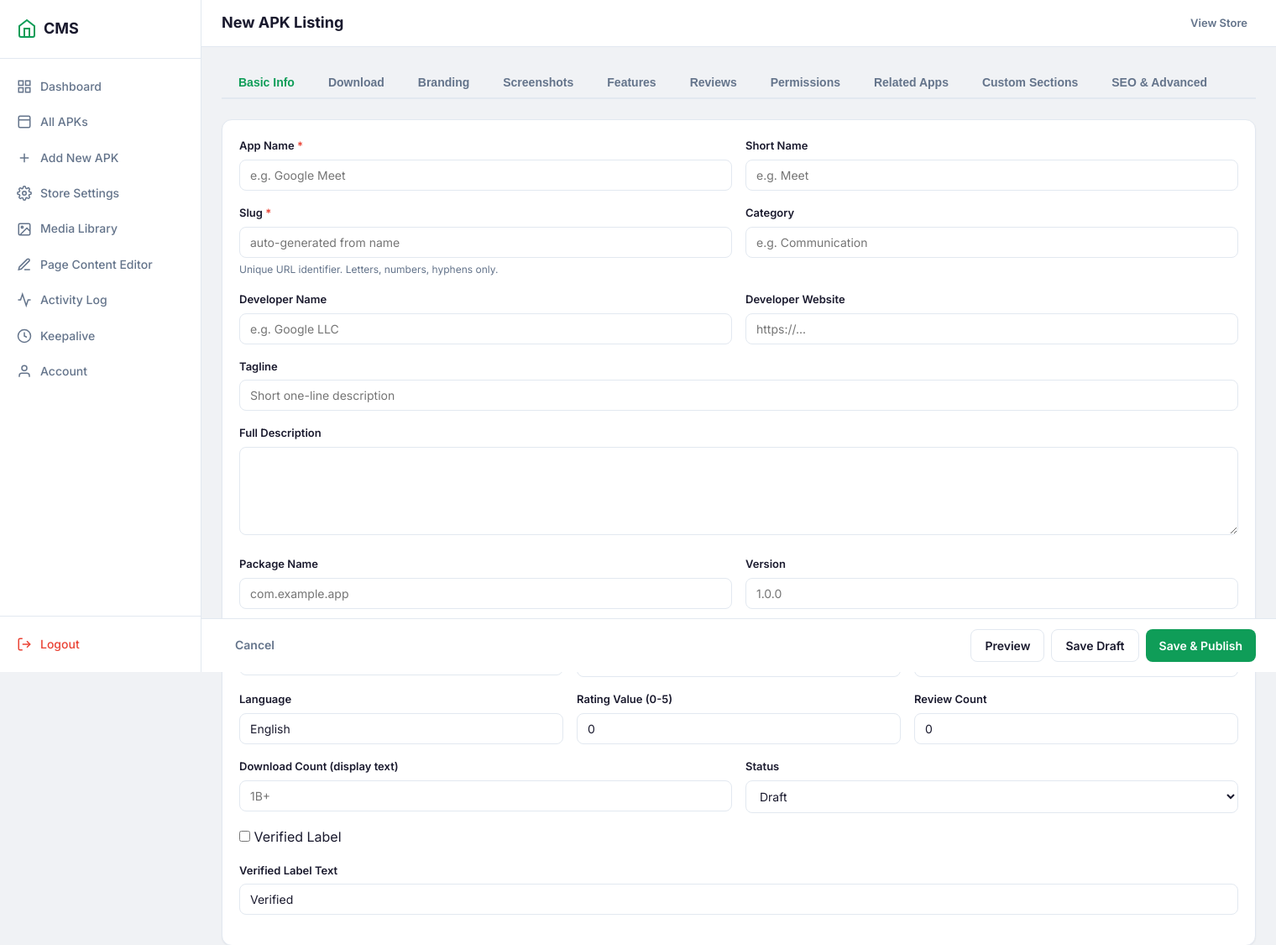
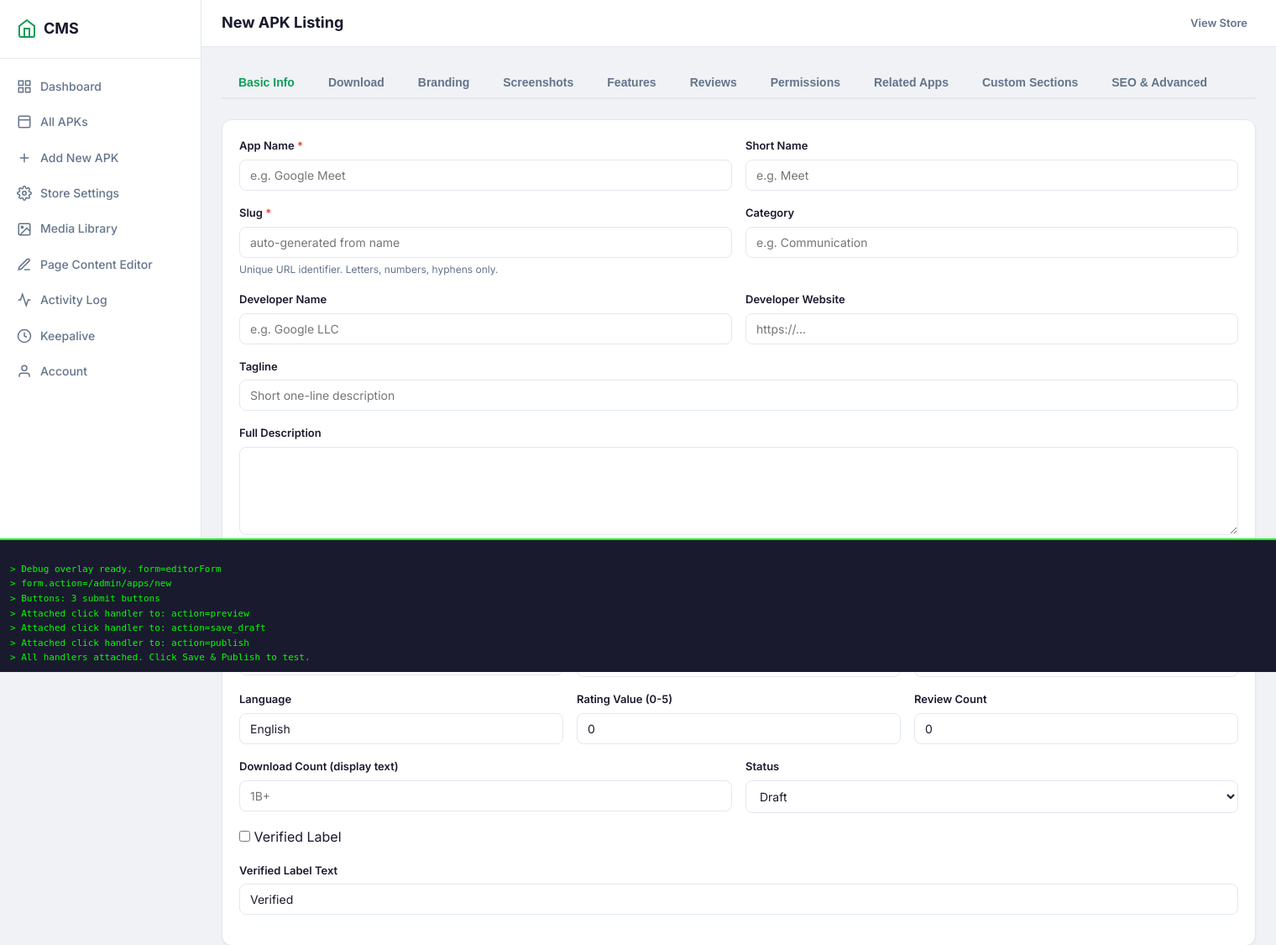
Before and after one commit to l9704734-cpu/btmob, a Flask app: template app/templates/admin/editor.html in a window 1520 px wide. Shown: the top 1125 px of the page at 84% size. Run offline with Flask 3, Linux system fonts and the light colour scheme; the template is opened without the code that fills it: values that come from a table or form of the project are taken from there, others are empty.

Commit message:
Add on-screen debug overlay to catch Save & Publish button click errors — shows debug log at bottom of editor page

```diff
--- a/app/templates/admin/editor.html
+++ b/app/templates/admin/editor.html
@@ -571,44 +571,87 @@ function addCustom() {
     container.appendChild(div);
 }
 
-// Unsaved changes warning — disabled to prevent form submission issues
+// DEBUG: visual debug overlay + AJAX submit via button click handlers
 let formChanged = false;
+(function() {
+    const form = document.getElementById('editorForm');
+    if (!form) return;
 
-// AJAX form submission — prevents beforeunload from blocking saves
-document.getElementById('editorForm').addEventListener('submit', function(e) {
-    // Let Preview button open in new tab normally (don't intercept)
-    const submitter = document.activeElement;
-    if (submitter && submitter.value === 'preview') {
-        return; // Allow native submission for preview (opens in new tab)
+    // Create debug overlay
+    const dbg = document.createElement('div');
+    dbg.id = 'debug-overlay';
+    dbg.style.cssText = 'position:fixed;bottom:0;left:0;right:0;background:#1a1a2e;color:#0f0;font-family:monospace;font-size:11px;padding:8px 12px;z-index:99999;max-height:200px;overflow-y:auto;border-top:2px solid #0f0;white-space:pre-wrap;';
+    document.body.appendChild(dbg);
+    function dlog(msg) {
+        dbg.textContent += '\n> ' + msg;
+        dbg.scrollTop = dbg.scrollHeight;
+        console.log('[SAVE-DEBUG]', msg);
     }
-    e.preventDefault();
-    formChanged = false;
+    dlog('Debug overlay ready. form=' + (form ? form.id : 'none'));
+    dlog('form.action=' + form.getAttribute('action'));
+    dlog('Buttons: ' + form.querySelectorAll('button[type=submit]').length + ' submit buttons');
 
-    const formData = new FormData(this);
-    if (submitter && submitter.name === 'action') {
-        formData.append('action', submitter.value);
+    // Attach click handlers to all submit buttons
+    form.querySelectorAll('button[type=submit]').forEach(function(btn) {
+        btn.addEventListener('click', function(e) {
+            dlog('CLICKED: ' + btn.name + '=' + btn.value + ' | defaultPrevented=' + e.defaultPrevented);
+
+            // Preview opens in new tab — let it through
+            if (btn.value === 'preview') {
+                dlog('Preview — allowing native submit');
+                return;
             }
 
-    const btnPublish = document.querySelector('button[value=publish]');
-    const btnDraft = document.querySelector('button[value=save_draft]');
-    if (btnPublish) { btnPublish.disabled = true; btnPublish.textContent = 'Saving...'; }
-    if (btnDraft) { btnDraft.disabled = true; }
+            e.preventDefault();
+            dlog('Prevented default. Starting AJAX submit...');
 
-    fetch(this.action, {
+            // Build form data
+            var formData = new FormData(form);
+            formData.append('action', btn.value);
+            formData.append('status', 'published');
+            dlog('FormData built. action=' + btn.value);
+
+            // Disable buttons
+            btn.disabled = true;
+            var origText = btn.textContent;
+            btn.textContent = 'Saving...';
+
+            // Submit via fetch
+            dlog('Fetching: ' + form.getAttribute('action'));
+            fetch(form.getAttribute('action'), {
                 method: 'POST',
                 body: formData,
                 credentials: 'same-origin'
-    }).then(r => {
-        if (r.redirected) {
+            }).then(function(r) {
+                dlog('Response: status=' + r.status + ' redirected=' + r.redirected + ' url=' + r.url);
+                if (r.redirected || r.status === 302 || r.ok) {
+                    dlog('SUCCESS — reloading to: ' + r.url);
                     window.location.href = r.url;
                 } else {
+                    dlog('Non-redirect response — checking for errors...');
+                    r.text().then(function(t) {
+                        var hasFlash = t.indexOf('published successfully') >= 0 || t.indexOf('flash') >= 0;
+                        dlog('Response has flash: ' + hasFlash + ' | length=' + t.length);
+                        if (hasFlash) {
                             window.location.reload();
+                        } else {
+                            btn.disabled = false;
+                            btn.textContent = origText;
+                            dlog('ERROR: No success flash found in response');
                         }
-    }).catch(err => {
-        alert('Error saving: ' + err.message);
-        if (btnPublish) { btnPublish.disabled = false; btnPublish.textContent = 'Save & Publish'; }
-        if (btnDraft) { btnDraft.disabled = false; }
+                    });
+                }
+            }).catch(function(err) {
+                dlog('FETCH ERROR: ' + err.message);
+                btn.disabled = false;
+                btn.textContent = origText;
+                alert('Save failed: ' + err.message);
             });
         });
+        dlog('Attached click handler to: ' + btn.name + '=' + btn.value);
+    });
+
+    dlog('All handlers attached. Click Save & Publish to test.');
+})();
 </script>
 {% endblock %}
```
Lines whose indentation alone changed are shown as unchanged.
